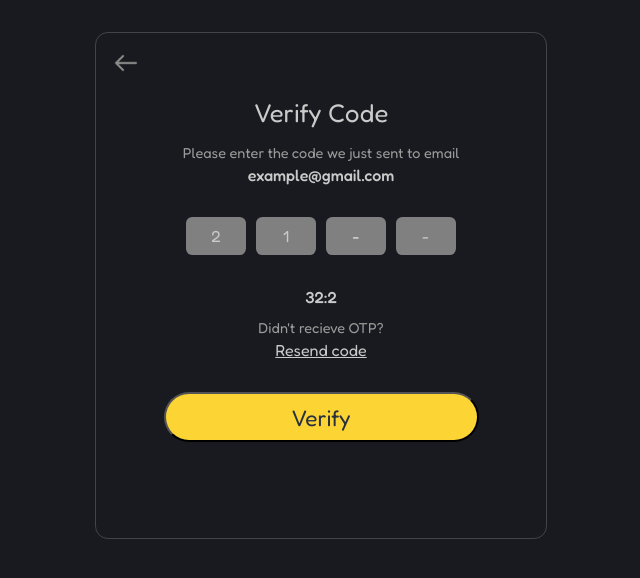
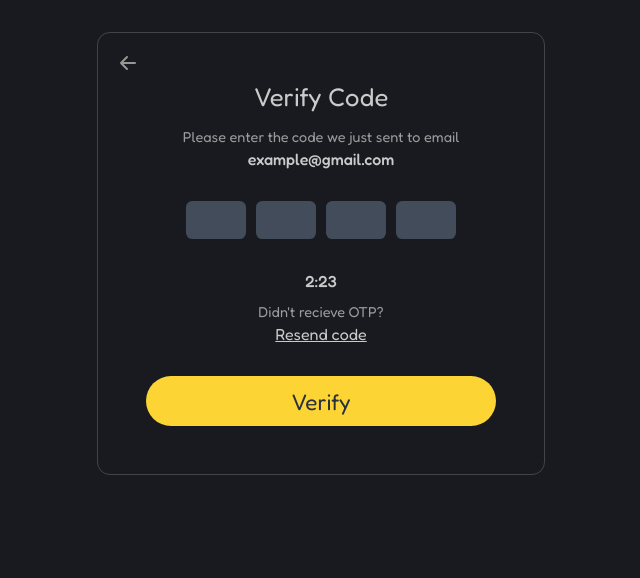
Before and after one commit to PritamSinhaa/Your-Every-Task, a website: page client/pages/verification.html in a window 1280 px wide. Shown: the whole page, without its empty margins (319-959 px from the left). Drawn offline with Linux system fonts and the light colour scheme.

Commit message:
redesign the verification

```diff
--- a/client/css/verification.css
+++ b/client/css/verification.css
@@ -53,6 +53,7 @@
   --color-GreenAlpha10: rgba(46, 189, 133, 0.1);
   --color-GreenAlpha20: rgba(46, 189, 133, 0.2);
 }
+
 * {
   margin: 0px;
   padding: 0px;
@@ -65,61 +66,66 @@ body {
   box-sizing: border-box;
   padding: 0px;
   background-color: var(--color-SecondaryBg);
-
 }
 
-.page{
-    width: 450px;
+.page {
+  width: 350px;
   margin: 32px auto;
+  padding: 48px;
   border: 1px solid rgba(169, 162, 162, 0.3);
-    padding: 64px 0px;
   position: relative;
-    border-radius: .8rem;
+  border-radius: 0.8rem;
 }
 
-.page h1{
+.page h1 {
   font-size: 1.6rem;
   font-weight: 400;
-    margin-bottom: 16PX;
+  margin-bottom: 16px;
 }
 
-.page :nth-child(3){
+.page :nth-child(3) {
   font-weight: 500;
+}
 
-}
-.text1{
-    font-size: .9rem;
+.text1 {
+  font-size: 0.9rem;
   color: rgb(156, 155, 155);
   margin-bottom: 4px;
 }
-.otp-container{
+
+.otp-container {
   display: flex;
   gap: 10px;
   justify-content: center;
   margin: 32px 0px;
 }
-.otp{
-  background-color: gray;
+
+.otp {
+  border: none;
+  background-color: var(--color-DisableBtn);
   width: 60px;
   height: 38px;
   font-size: rem;
-    border-radius: .4rem;
+  border-radius: 0.4rem;
   display: flex;
   justify-content: center;
   align-items: center;
 }
-.verify-btn{
+
+.verify-btn {
   display: block;
-  margin:32px auto;
-  width: 70%;
+  margin: 32px auto 0px;
+  width: 100%;
   height: 50px;
   border-radius: 500px;
   background-color: var(--color-BtnBg);
   color: var(--color-Input);
   font-size: 1.4rem;
   font-weight: 400;
+  border: none;
 }
-.back-btn{
+
+.back-btn {
   width: 32px;
   height: 32px;
   display: flex;
@@ -129,11 +135,18 @@ body {
   position: absolute;
   top: 14px;
   left: 14px;
+  background-color: transparent;
+  border: none;
+  transition: 0.3s all;
 }
-.back-btn img{
-  width: 24px;
+
+.back-btn:hover {
+  cursor: pointer;
+  transform: scale(1.5);
+  transition: 0.3s all;
 }
-.countdown{
+
+.countdown {
   font-weight: 500;
   margin-bottom: 12px;
 }
--- a/client/pages/verification.html
+++ b/client/pages/verification.html
@@ -22,23 +22,49 @@
       <p>example@gmail.com</p>
 
       <!-- OTP container -->
-      <div class="otp-container">
-        <div class="otp">2</div>
-        <div class="otp">1</div>
-        <div class="otp">-</div>
-        <div class="otp">-</div>
-      </div>
+      <form>
+        <div class="otp-container">
+          <input
+            class="otp"
+            name="otp"
+            type="text"
+            inputmode="numeric"
+            maxlength="1"
+          />
+          <input
+            class="otp"
+            name="otp"
+            type="text"
+            inputmode="numeric"
+            maxlength="1"
+          />
+          <input
+            class="otp"
+            name="otp"
+            type="text"
+            inputmode="numeric"
+            maxlength="1"
+          />
+          <input
+            class="otp"
+            name="otp"
+            type="text"
+            inputmode="numeric"
+            maxlength="1"
+          />
+        </div>
+      </form>
 
-        <p class="countdown">32:2</p>
+      <p class="countdown">2:23</p>
 
       <p class="text1">Didn't recieve OTP?</p>
       <a href="#">Resend code</a>
 
       <!-- verify button -->
       <button class="verify-btn">Verify</button>
-      <div class="back-btn">
-        <img src="../assets/icons/back (1).png" alt="" />
-      </div>
+      <button class="back-btn">
+        <img src="../assets/icons/left-arrow.svg" alt="" />
+      </button>
     </div>
   </body>
 </html>
```
Also changed, not shown: client/assets/icons/left-arrow.svg (added). Lines whose indentation alone changed are shown as unchanged.
